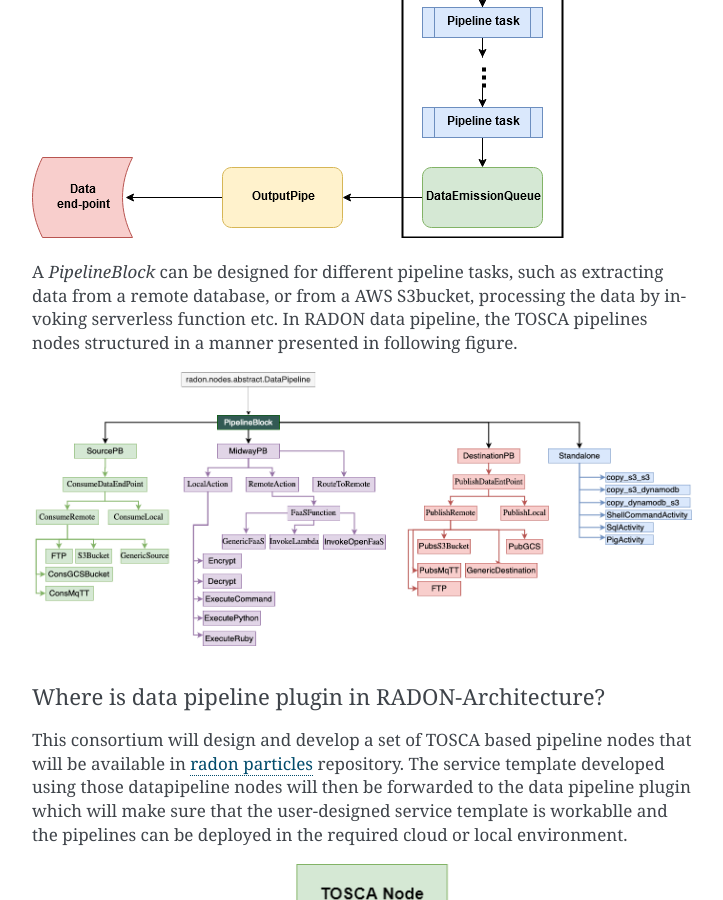
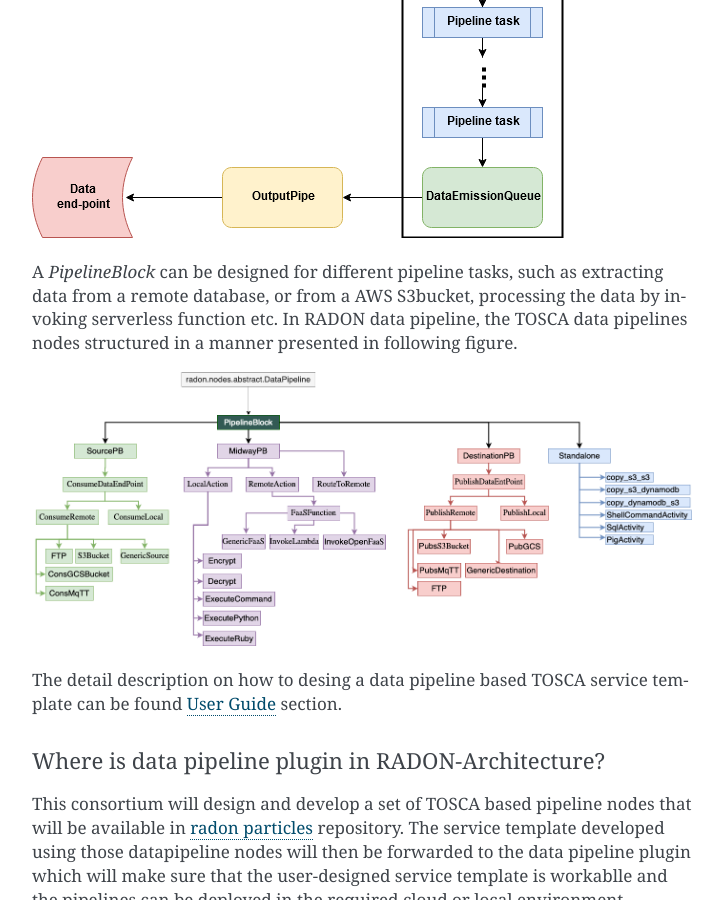
Before and after one commit to radon-h2020/radon-datapipeline-plugin, a Sphinx documentation site: the page built from docs/index.rst, in a window 1280 px wide and 900 px high, scrolled down 983 px. Shown: the whole window, without its empty margins (388-1111 px from the left). Built offline with Sphinx 7.4.7, drawn with Linux system fonts in a browser that asks for light colours; some of the changed text lies outside the part shown.

Commit message:
Updating User'g Guide

```diff
--- a/docs/User-guide.rst
+++ b/docs/User-guide.rst
@@ -1,6 +1,16 @@
+
+In this section, you will see how to design a service template using data pipeline nodes. With the current version of TOSCA based data pipeline node types, user can not create a connection with other non-data pipeline TOSCA nodes. The TOSCA data pipeline nodes can be found in `RADON particle <https://github.com/radon-h2020/radon-particles>`_ GitHub repository.
+
+
+To illustrate the design process, let consider an use case of synchronising AWS S3 bucket and Google Cloud Storage (GCS) bucket.
 
 Demo Video
 ***********
+Users can user RADON IDE, to design a service template in data pipeline apparoche.
+In this example, we will create a service template that syncronises Amazon S3 bucket and Google Cloud Storage (GCS) bucket.
+
+Step
+
 The following video provides a 5-minute demo on how to design the service template using RADON IDE.
 
 .. raw:: html
--- a/docs/technical-details.rst
+++ b/docs/technical-details.rst
@@ -6,10 +6,11 @@
 
 .. image:: images/BasicDPConcept.png
 
-A *PipelineBlock* can be designed for different pipeline tasks, such as extracting data from a remote database, or from a AWS S3bucket, processing the data by invoking serverless function etc. In RADON data pipeline, the TOSCA pipelines nodes structured in a manner presented in following figure.
+A *PipelineBlock* can be designed for different pipeline tasks, such as extracting data from a remote database, or from a AWS S3bucket, processing the data by invoking serverless function etc. In RADON data pipeline, the TOSCA data pipelines nodes structured in a manner presented in following figure.
 
 .. image:: images/CompleteFig_TOSCA_DP_model.png
 
+The detail description on how to desing a data pipeline based TOSCA service template can be found `User Guide <https://datapipeline-plugin.readthedocs.io/en/latest/#user-s-guide>`_ section.
 
 Where is data pipeline plugin in RADON-Architecture?
 *****************************************************
```
